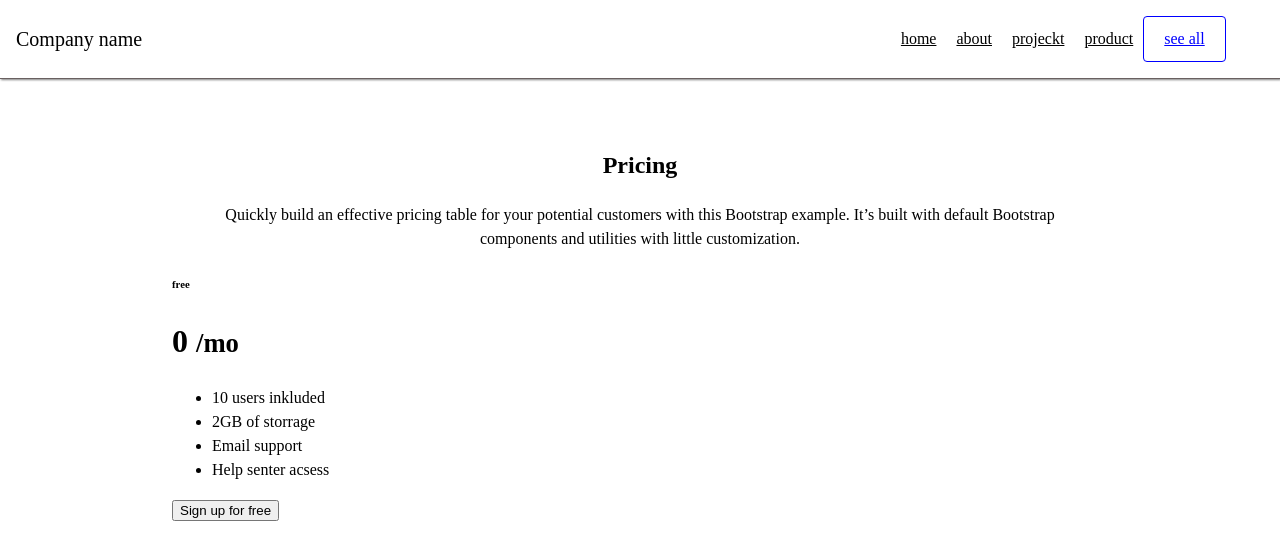
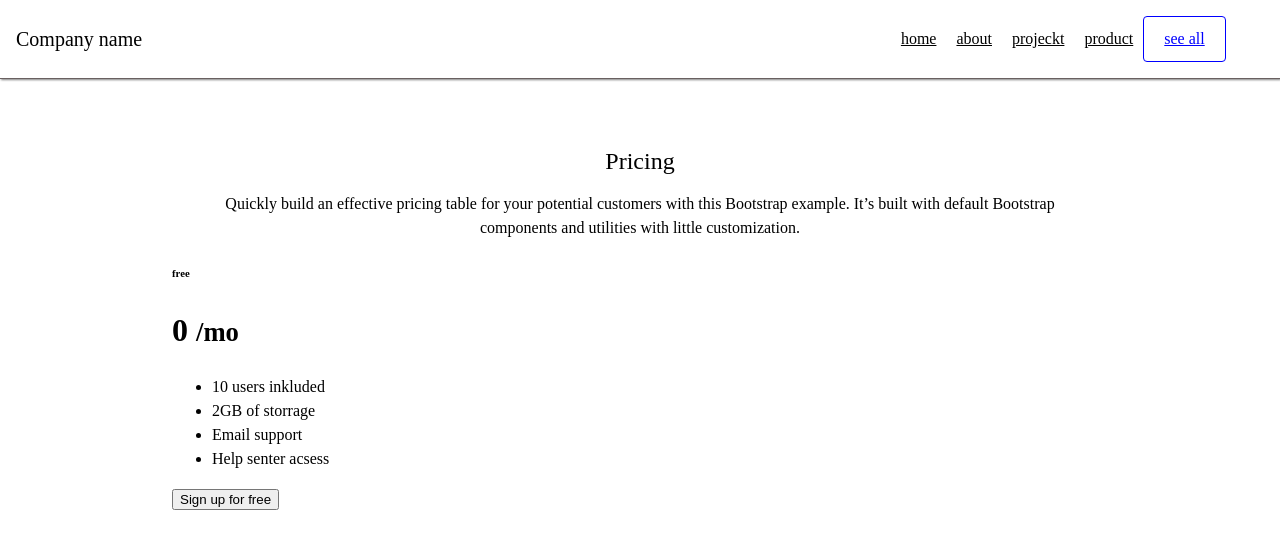
Before and after one commit to soltonbekov-aiymkyz/homework2independentwork, a plain HTML site: page index.html in a window 1280 px wide. Shown: the top 533 px of the page. Drawn offline with Linux system fonts and the light colour scheme.

Commit message:
asdvsasa

```diff
--- a/styles.css
+++ b/styles.css
@@ -50,7 +50,6 @@ header{
     margin-left: auto;
     margin-right: auto;
 }
-
 .div{
     display: block;
     max-width: 960px;
@@ -60,3 +59,12 @@ header{
     padding-left:1rem;
     padding-right: 1rem;
 }
+
+h2{
+    display: block;
+
+    margin-bottom: .5rem;
+    font-weight: 300;
+    line-height: 1.2;
+
+}
```
